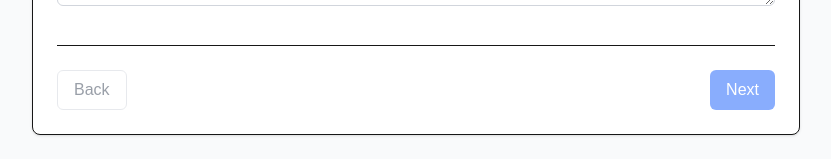
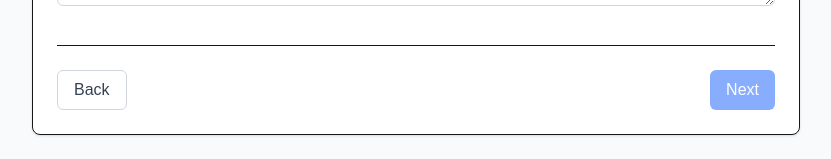
Before and after one commit to an4m/illness-ai, a Next.js app: page /questions/1 in a window 1280 px wide. Shown: the part 399-558 px from the top of the page, without its empty margins (224-1055 px from the left). Built offline with nearby package versions, Linux system fonts and the light colour scheme.

Commit message:
Fix navigation logic in question flow and update button states

```diff
--- a/src/app/questions/[slug]/page.tsx
+++ b/src/app/questions/[slug]/page.tsx
@@ -49,7 +49,7 @@ export default function Page({ params }: PageProps) {
       const newIndex = currentQuestionIndex - 1;
       setCurrentQuestionIndex(newIndex);
     } else {
-      console.log('Already at first question');
+      router.push('/');
     }
   };
 
@@ -185,7 +185,7 @@ export default function Page({ params }: PageProps) {
 
             {/* Navigation buttons */}
             <div className='flex justify-between mt-8 pt-6 border-t'>
-              <Button variant='outline' onClick={handleBack} disabled={currentQuestionIndex === 0} type='button' className='text-gray-700'>
+              <Button variant='outline' onClick={handleBack} type='button' className='text-gray-700'>
                 Back
               </Button>
               <Button onClick={handleNext} disabled={!isAnswered()} type='button'>
```
